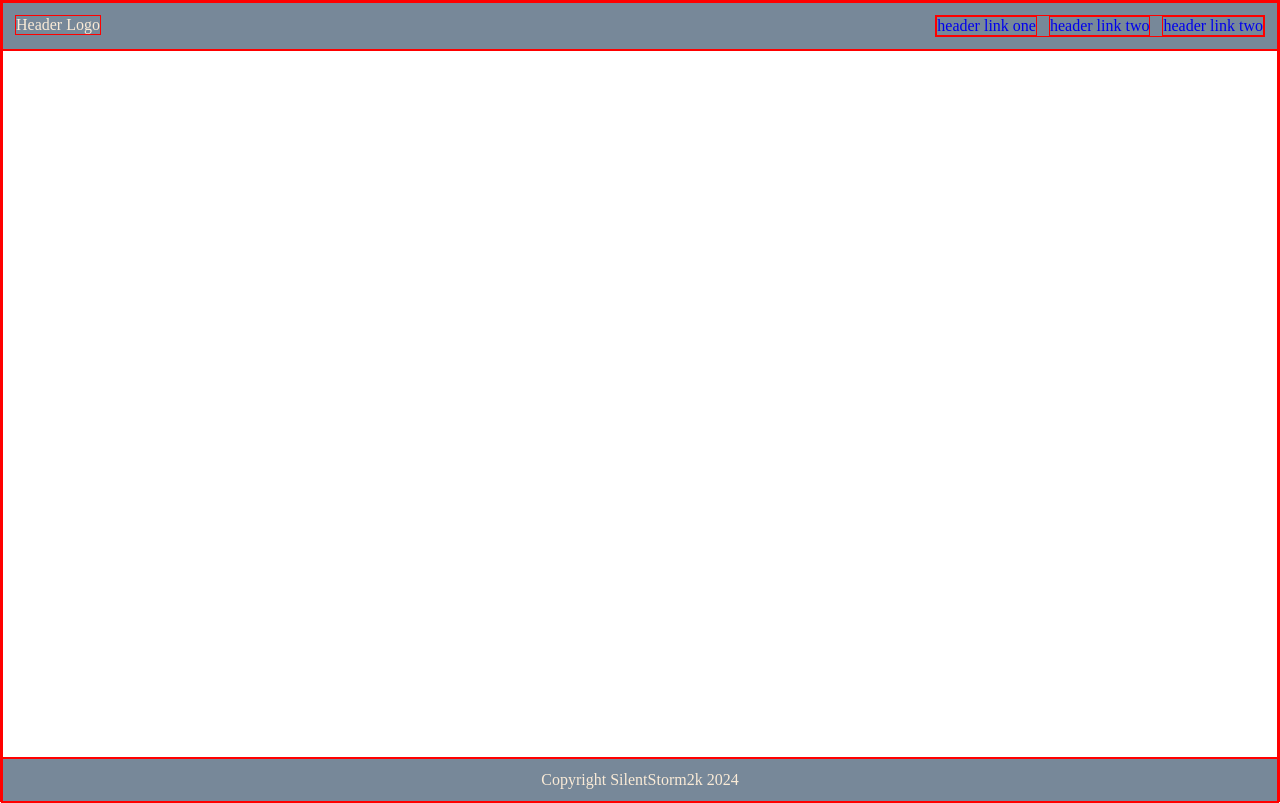
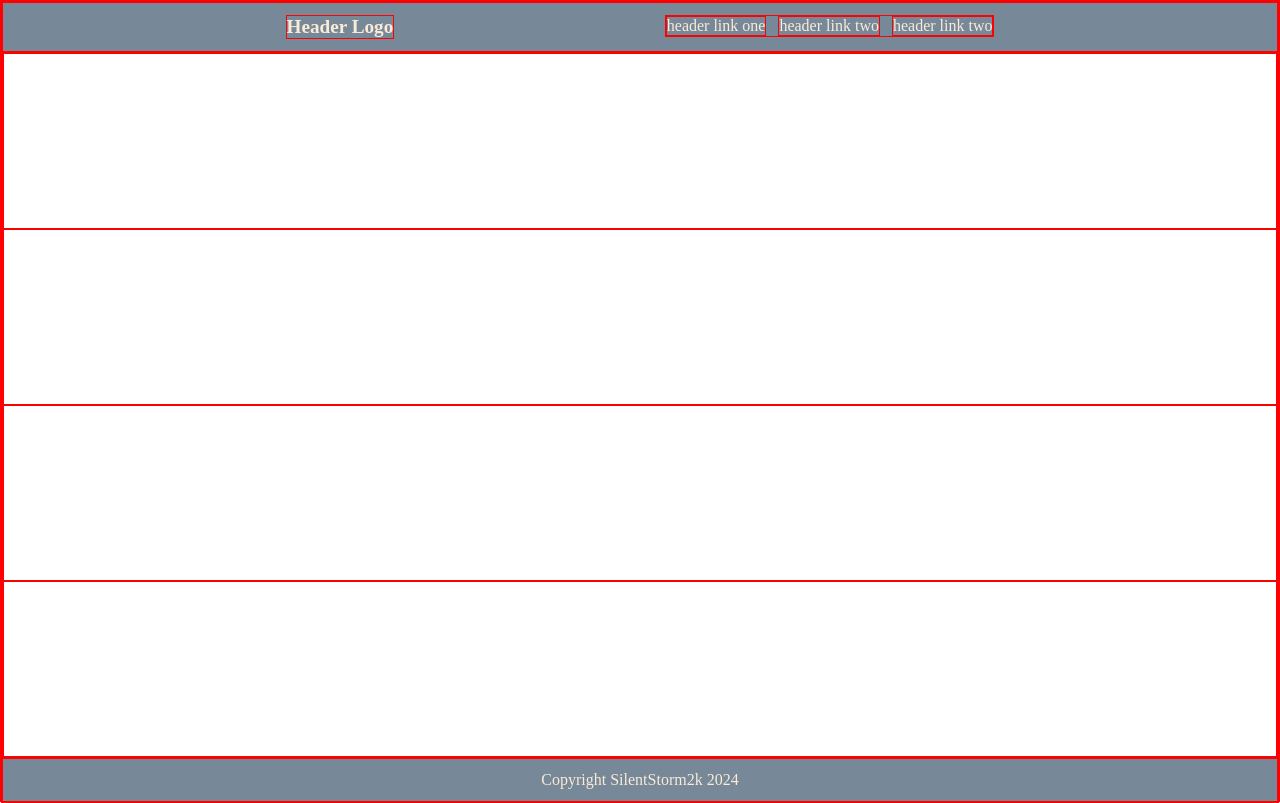
Before and after one commit to SilentStorm2k/Landing-Page, a plain HTML site: page index.html in a window 1280 px wide. Drawn offline with Linux system fonts and the light colour scheme.

Commit message:
feat: added content, removed link decorators

```diff
--- a/css/styles.css
+++ b/css/styles.css
@@ -30,7 +30,12 @@ body {
     align-items: flex-start;
     padding: 12px;
     display: flex;
-    justify-content: space-between;
+    justify-content: space-evenly;
+}
+
+.logo {
+    font-size: larger;
+    font-weight: bold;
 }
 
 .links {
@@ -42,7 +47,21 @@ a {
     text-decoration: none;
 }
 
+a:link {
+    color:  antiquewhite;
+}
+
+a:hover {
+    color: aqua;
+}
+
 .content {
+    flex: 1;
+    display: flex;
+    flex-direction: column;
+}
+
+.card {
     flex: 1;
 }
 
--- a/index.html
+++ b/index.html
@@ -16,7 +16,10 @@
         </div>
     </div>
     <div class="content">
-
+        <div class="card"></div>
+        <div class="card"></div>
+        <div class="card"></div>
+        <div class="card"></div>
     </div>
     <div class="footer">
         Copyright SilentStorm2k 2024
```
